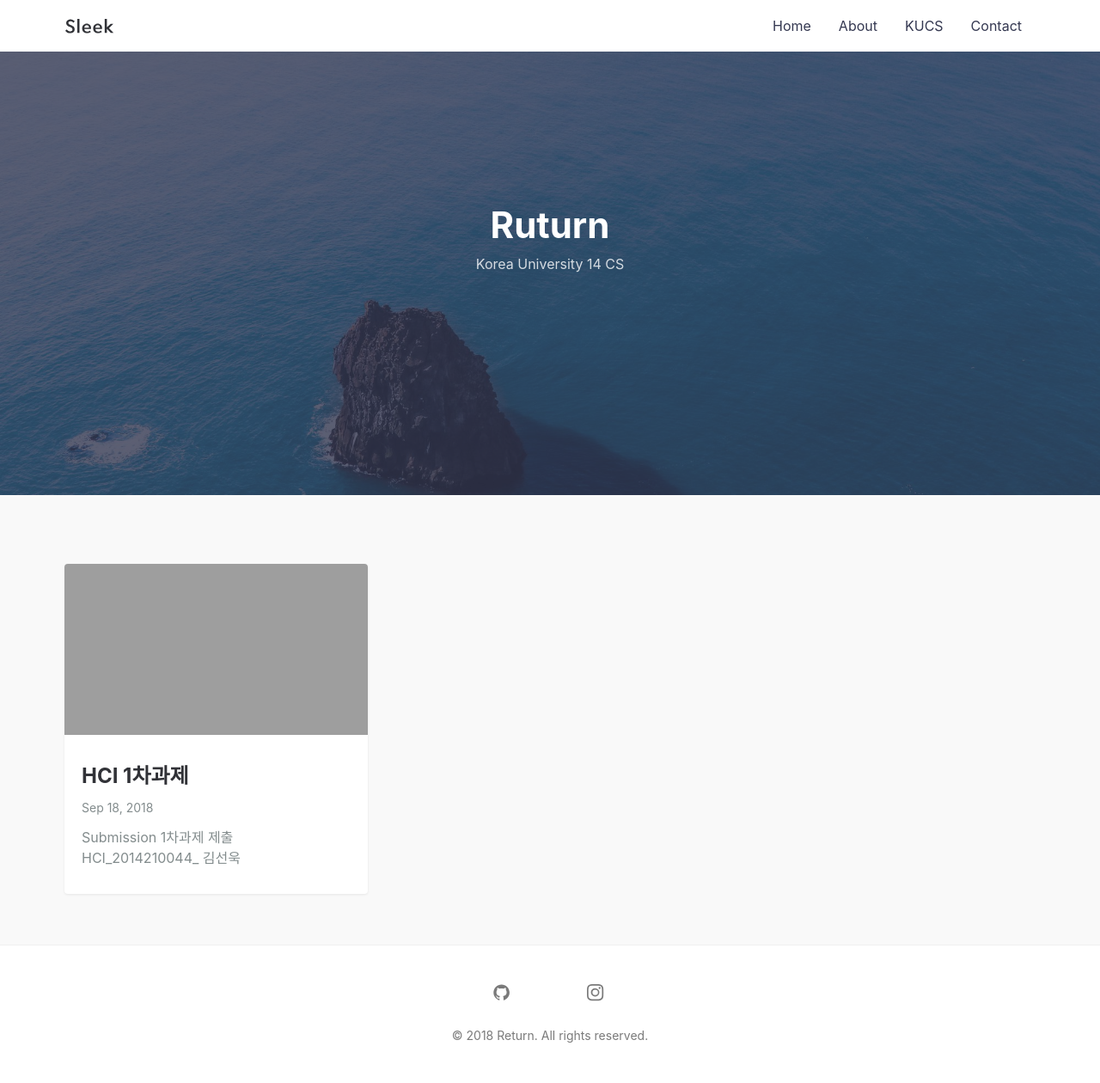
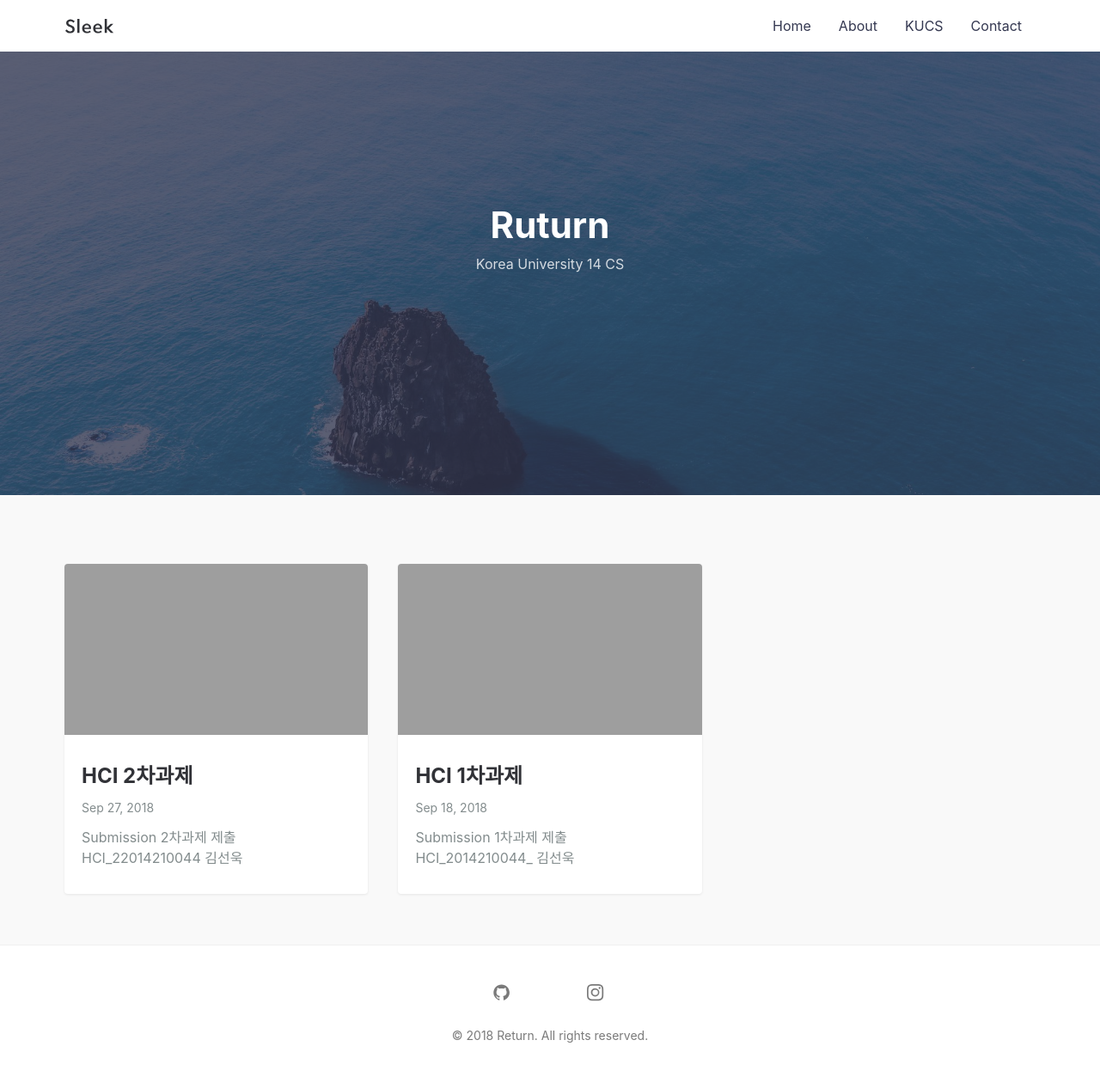
Before and after one commit to wookgodsun/wookgodsun.github.io, a Jekyll site: the page built from index.md, in a window 1280 px wide. Shown: the whole page at 86% size. Built offline with Jekyll 4.4.1, drawn with Linux system fonts in a browser that asks for light colours.

Commit message:
2차과제 업로드

```diff
--- /dev/null
+++ b/_posts/2018-09-27-HCI-secondhomework.md
@@ -0,0 +1,12 @@
+---
+layout: post
+title: HCI 2차과제
+featured-img: kucs
+---
+
+## Submission
+
+
+2차과제 제출
+
+[HCI_2_2014210044_ 김선욱](/assets/HCI_2_2014210044.pdf)
```
Also changed, not shown: _posts/2018-09-18-HCI-firsthomework.md (+1 -1 lines), 6 other files.
